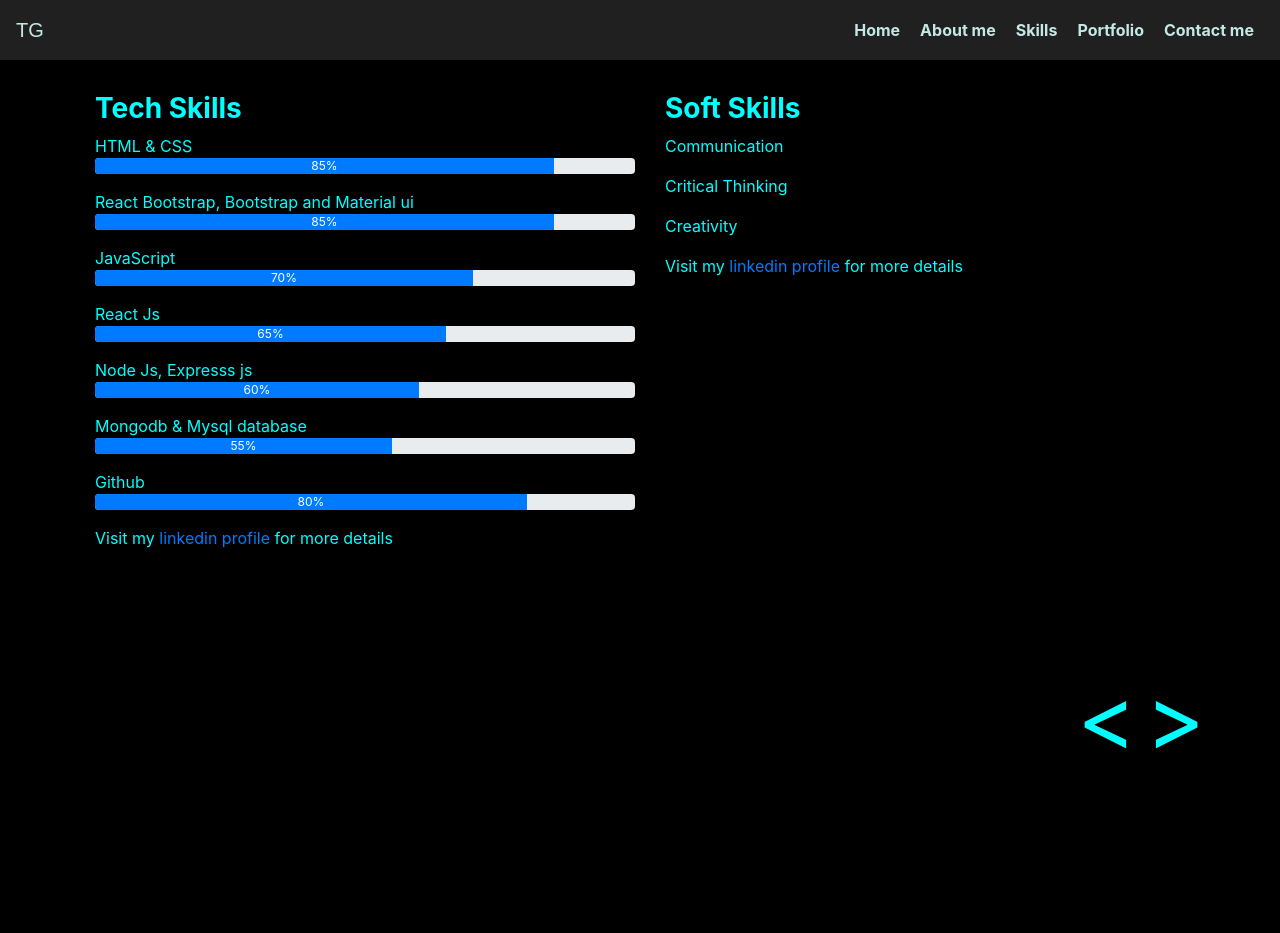
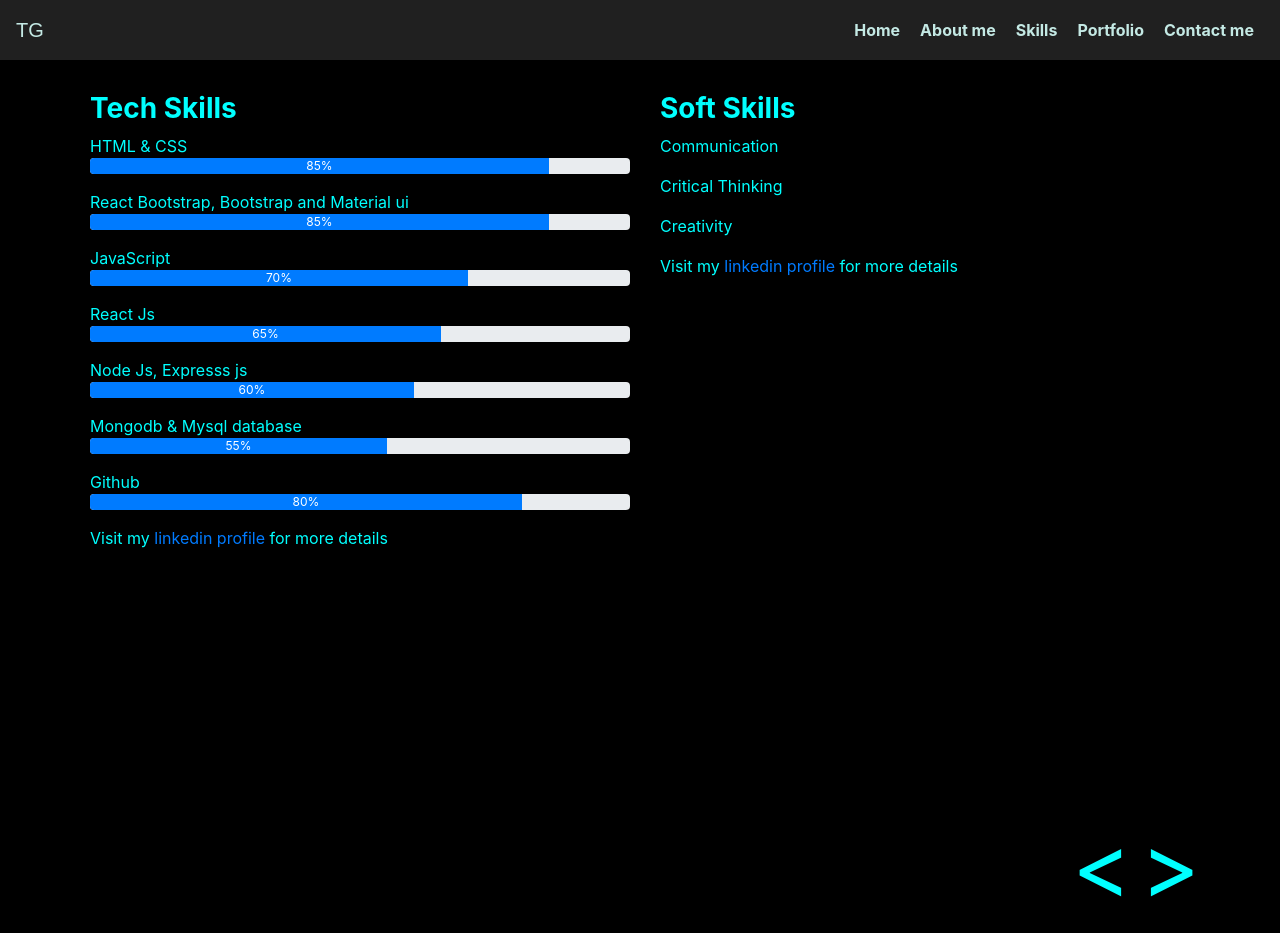
Before and after one commit to tusimegod123/tusimegodwin, a React (Create React App) app: page /skills in a window 1280 px wide. Before the commit the page ends 800 px from the top, so only its background shows below. Built offline with nearby package versions, Linux system fonts and the light colour scheme.

Commit message:
Modify and add new files

```diff
--- a/src/about.css
+++ b/src/about.css
@@ -43,6 +43,10 @@ color: aqua;
 margin-top: -100px;
 text-align: right;
 }
+#skill1s{
+/* margin-top: -70px; */
+text-align: left;
+}
 #next11{
 margin-top: -80px;
 text-align: right;
@@ -52,6 +56,6 @@ margin-top: -130px;
 text-align: right;
 }
 #next14{
-/* margin-top: -10px; */
+margin-top: 100px;
 text-align: right;
 }
--- a/src/components/Skills.js
+++ b/src/components/Skills.js
@@ -1,6 +1,6 @@
 import React from "react";
 import { motion } from "framer-motion";
-import {ProgressBar} from "react-bootstrap";
+import { ProgressBar } from "react-bootstrap";
 import "../about.css";
 
 const transition = { duration: 0.6, ease: [0.43, 0.13, 0.23, 0.96] };
@@ -13,13 +13,10 @@ export default function Skills() {
   const mongo = 55;
   const node = 60;
 
-
-
-
   //  render(progressInstance);
   return (
     <motion.div
-      animate={{ x: 10 }}
+      animate={{ x: 5 }}
       transition={{ ease: "easeOut", duration: 3 }}
     >
       <div className="container" id="first-container-about">
@@ -62,7 +59,8 @@ export default function Skills() {
               for more details
             </p>
           </motion.div>
-          <motion.div className="col-md-6" id="skill1">
+
+          <motion.div className="col-md-6" id="skill1s">
             <h3 id="skill1">Soft Skills</h3>
             <p>Communication</p>
             <p>Critical Thinking</p>
@@ -77,6 +75,8 @@ export default function Skills() {
           </motion.div>
         </div>
       </div>
+      <br></br>
+      <br></br>
       <div className="container">
         <motion.div className="row">
           <div className="col-md-12" id="next14">
```
Lines whose indentation alone changed are shown as unchanged.
